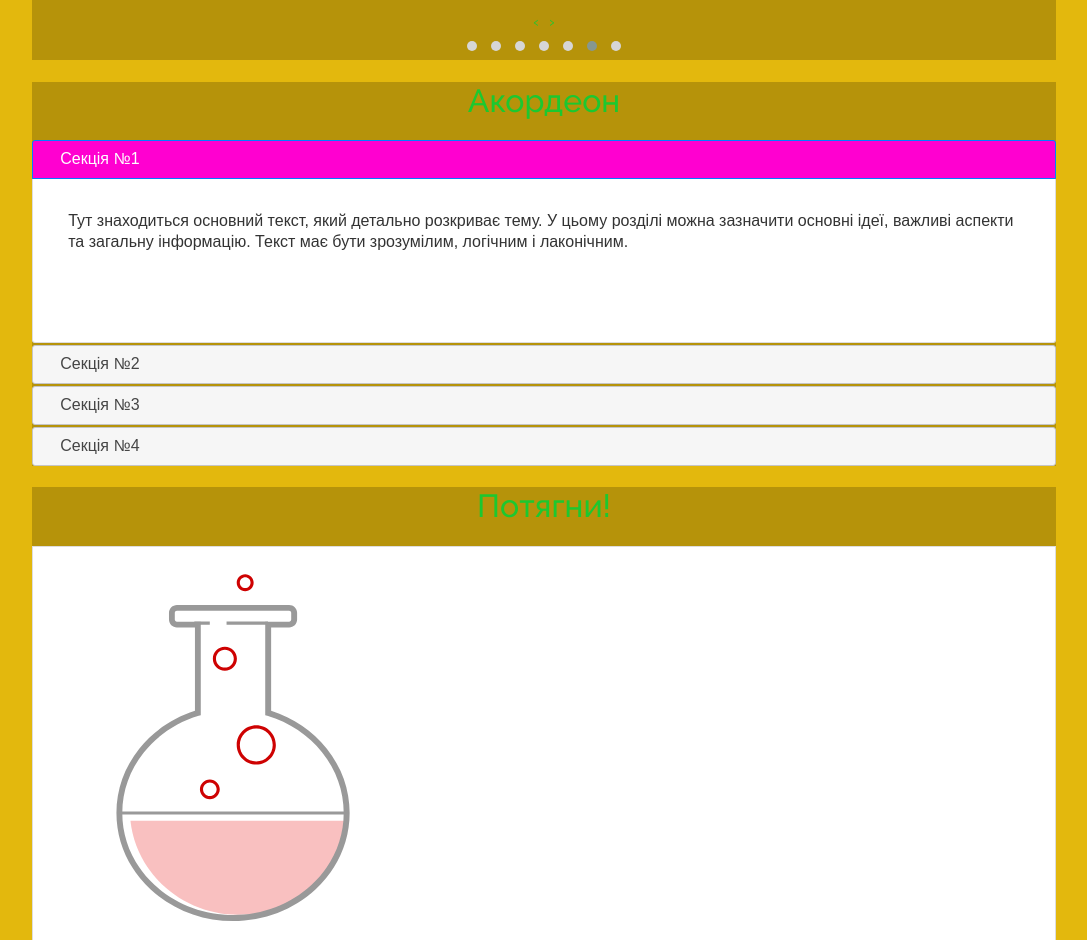
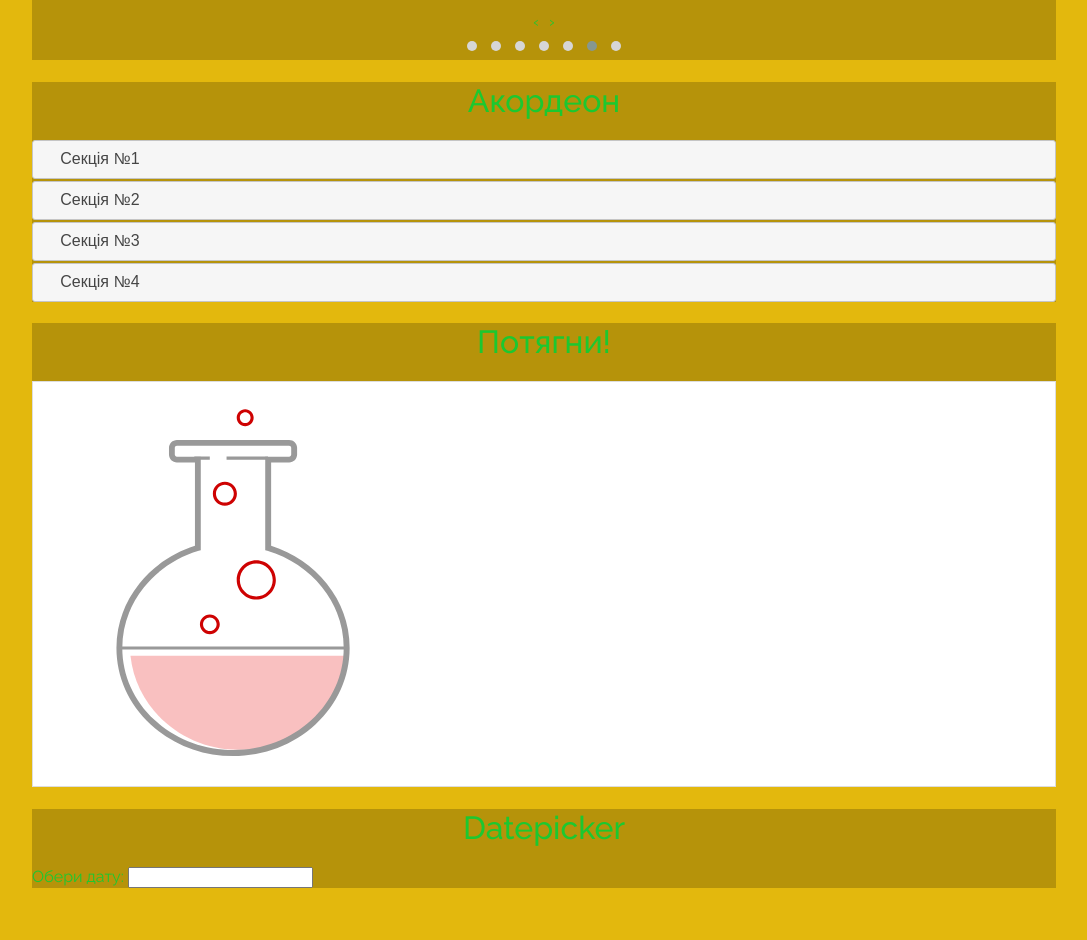
Before and after one commit to Z3ndyyy/Lab7, a plain HTML site: page index.html in a window 1280 px wide. Shown: the part 1420-2360 px from the top of the page, without its empty margins (96-1183 px from the left). After the commit the page ends 2324 px from the top, so only its background shows below. Drawn offline with Linux system fonts and the light colour scheme.

Commit message:
Update index.html

```diff
--- a/index.html
+++ b/index.html
@@ -119,10 +119,7 @@
 
 
 
-     <div class="container">
-
-
-        <!--ACCORDION-->
+ <div class="container">
         <h1>Акордеон</h1>
         <div id="accordion">
             <h3>Секція №1</h3>
@@ -149,16 +146,25 @@
                 Тут знаходиться основний текст, який детально розкриває тему. У цьому розділі можна зазначити основні ідеї, важливі аспекти та загальну інформацію. Текст має бути зрозумілим, логічним і лаконічним.
               </p>
               <p>
-               Тут знаходиться основний текст, який детально розкриває тему. У цьому розділі можна зазначити основні ідеї, важливі аспекти та загальну інформацію. Текст має бути зрозумілим, логічним і лаконічним.
+               Абзац може містити кілька речень, які розкривають суть питання. Тут додаються аргументи, факти та приклади, що підтверджують основну думку. Завершення тексту може включати висновки або заклик до дії.
               </p>
             </div>
-          </div>
-     </div>
+        </div>
     </div>
-  </div>
-</div>
 
-          <!--ACCORDION-->
+    <!--SCRIPTS-->
+    <script src="js/code.jquery.com_jquery-3.7.1.js"></script>
+    <script src="./js/code.jquery.com_ui_1.13.2_jquery-ui.js"></script>
+
+    <!--ACCORDION-->
+    <script>
+        $(function() {
+            $("#accordion").accordion({
+                collapsible: true, // Додає можливість закривати секції
+                active: false     // Усі секції закриті за замовчуванням
+            });
+        });
+    </script>
 
 
           <div class="container">
```
